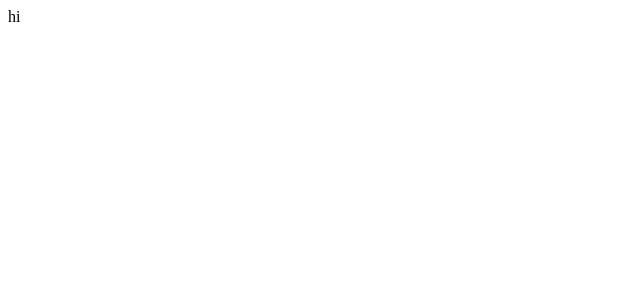
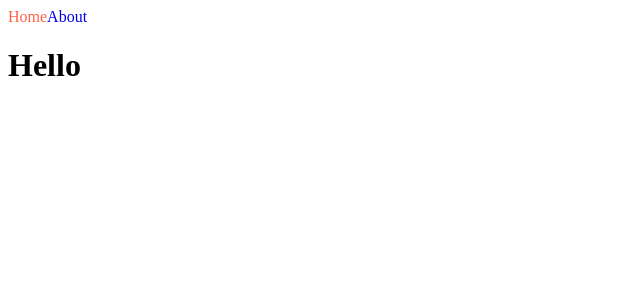
Before and after one commit to minsu2344/nextJS-Introduction, a Next.js app: page / in a window 1280 px wide. Shown: the top 300 px of the page, without its empty margins (0-640 px from the left). Built offline with nearby package versions, Linux system fonts and the light colour scheme.

Commit message:
module.css를 이용한 스타일링

```diff
--- /dev/null
+++ b/components/NavBar.js
@@ -0,0 +1,20 @@
+import Link from "next/link";
+import { useRouter } from "next/router";
+import styles from './NavBar.module.css';
+
+export default function NavBar() {
+  const router = useRouter();
+
+  return(
+    <nav>
+      <Link href='/'>
+        {/* 백틱을 이용한 복수 className */}
+        <a className={`${styles.link} ${router.pathname === '/' ? styles.active : ''}`}>Home</a>
+      </Link>
+      <Link href='/about'>
+        {/* 배열과 join()을 이용한 복수 className */}
+        <a className={[styles.link, router.pathname === '/about' ? styles.active : ''].join(' ')}>About</a>
+      </Link>
+    </nav>
+  )
+}
--- /dev/null
+++ b/components/NavBar.module.css
@@ -0,0 +1,7 @@
+.active {
+  color: tomato;
+}
+
+.link {
+  text-decoration: none;
+}
--- a/pages/index.js
+++ b/pages/index.js
@@ -1,3 +1,11 @@
+import NavBar from "../components/NavBar";
+
 export default function Home() {
-  return 'hi';
+  return (
+    <div>
+      {/* NavBar 컴포넌트 리액트와 같은 방법으로 추가 */}
+      <NavBar />
+      <h1>Hello</h1>
+    </div>
+  )
 }
```
Also changed, not shown: pages/about.js (+9 -1 lines).
